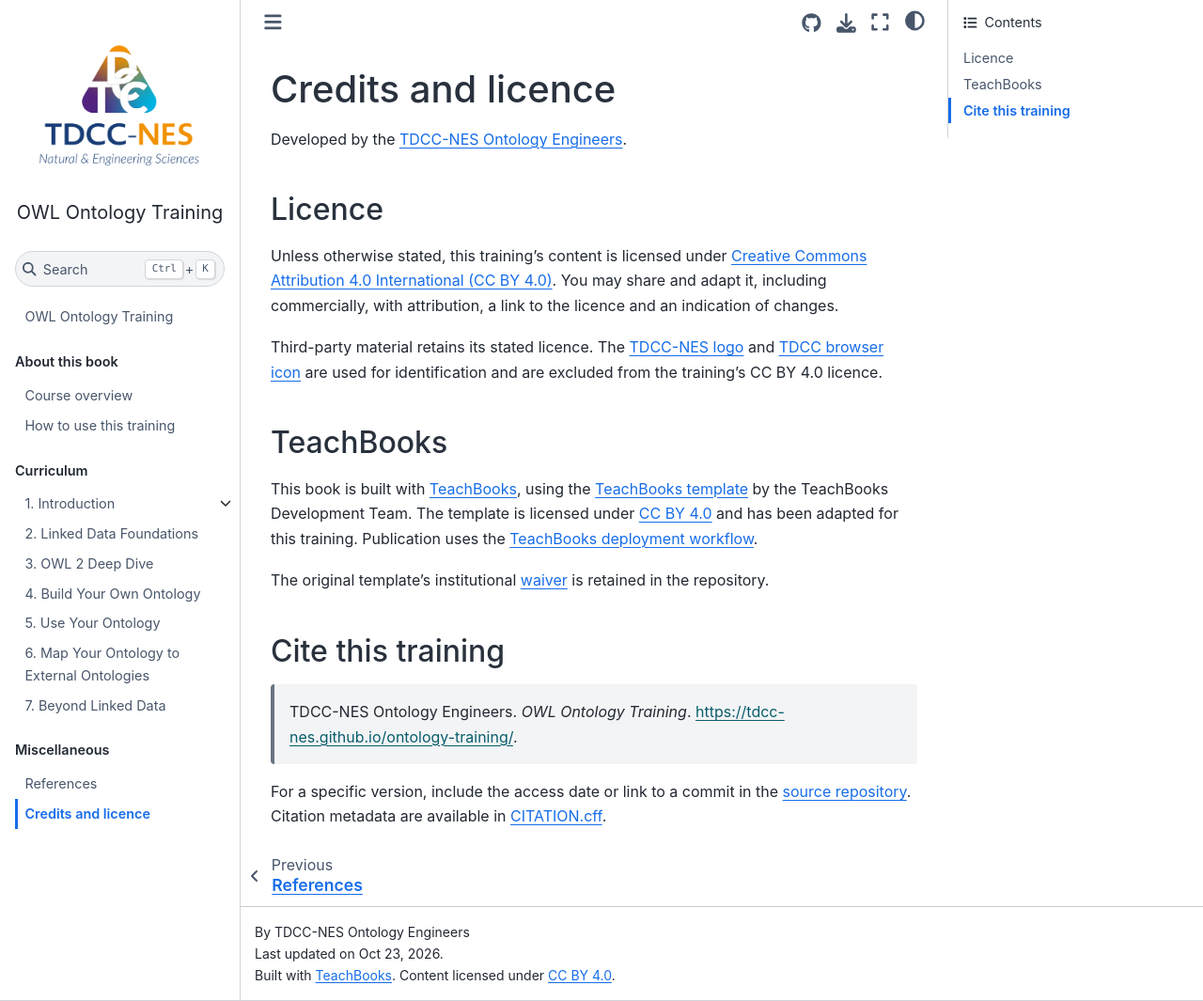
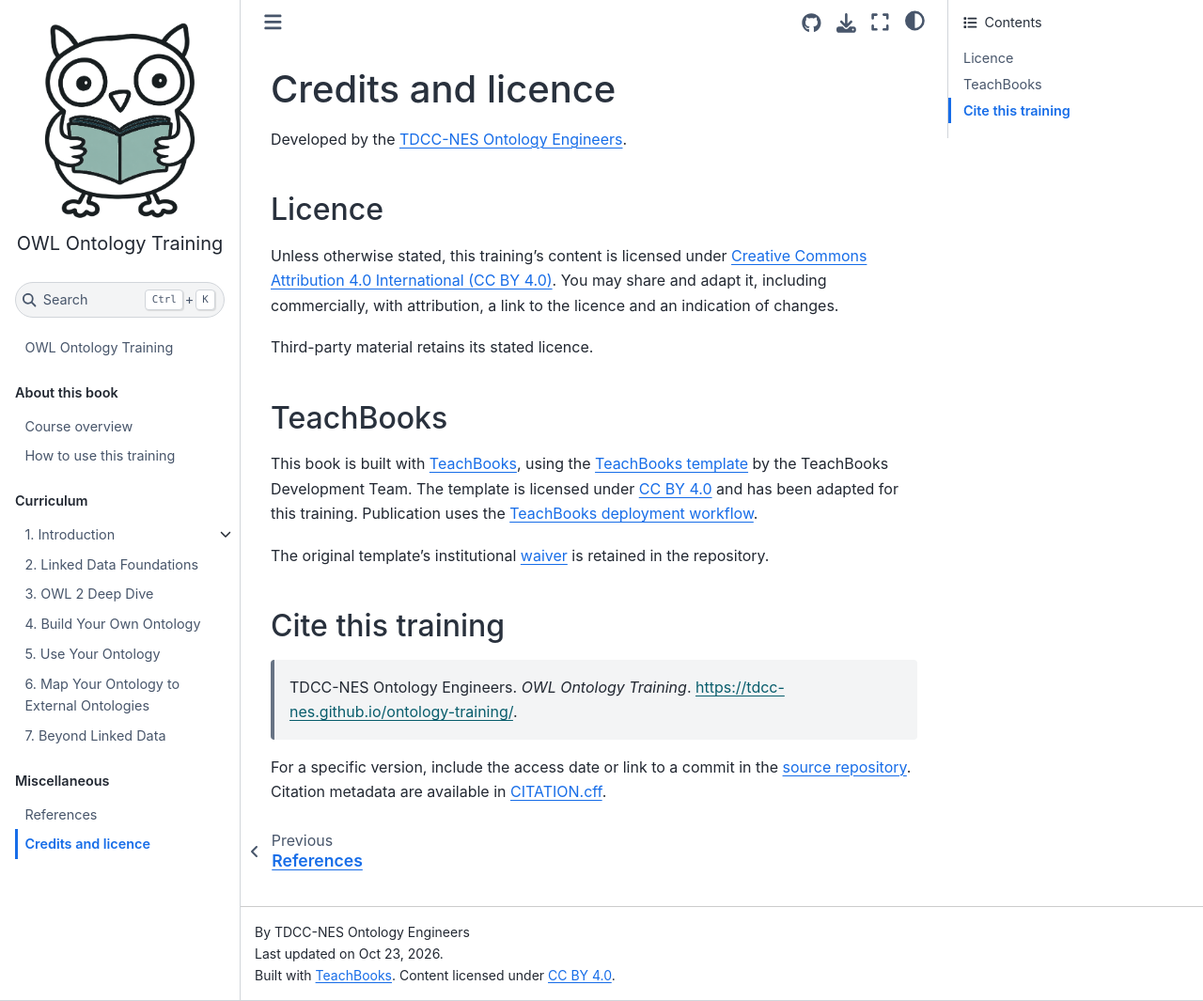
Before and after one commit to TDCC-NES/ontology-training, a Jupyter Book: the page built from book/credits.md, in a window 1280 px wide and 1065 px high. Shown: the whole window at 94% size. Built offline with Jupyter Book 1.0.4 settings and Sphinx 7.4.7 and the Sphinx Book theme 1.1.4, drawn with Linux system fonts in a browser that asks for light colours; comment, search, counter and statistics services are not loaded.

Commit message:
Update logos

```diff
--- a/book/_config.yml
+++ b/book/_config.yml
@@ -36,7 +36,7 @@ sphinx:                                              # Options passed on to the
     thebe_config:
       use_thebe_lite: true                           # Required for live code, part of TeachBooks-Sphinx-Thebe (https://teachbooks.io/manual/features/live_code.html)
       exclude_patterns: ["**/_*.yml", "**/*.md", "**/*.ipynb"] #exclude files which should not be accessible for live code, configuration part of TeachBooks-Sphinx-Thebe (https://teachbooks.io/manual/features/live_code.html)
-    html_favicon: figures/tdcc-favicon.png
+    html_favicon: figures/favicon-light.ico
     html_baseurl:  "https://tdcc-nes.github.io/ontology-training"    # Replace this with your own URL, configuration part of Sphinx (https://www.sphinx-doc.org/en/master/index.html)
     html_theme_options:
       extra_footer: >-
@@ -45,9 +45,9 @@ sphinx:                                              # Options passed on to the
       home_page_in_toc: true                         # Replace with false it you don't want the landing page to be shown in the table of contents.
       logo:
         text: OWL Ontology Training
-        alt_text: TDCC-NES — Natural & Engineering Sciences
-        image_light: figures/tdcc-nes-logo.png
-        image_dark: figures/tdcc-nes-logo.png
+        alt_text: Wollie, an owl reading a book
+        image_light: figures/wollie-light-transparent.png
+        image_dark: figures/wollie-dark-transparent.png
       repository_url: "https://github.com/TDCC-NES/ontology-training" # Add your own repo URL here, configuration part of Jupyterbook v1 (https://jupyterbook.org/en/stable/customize/config.html)
       path_to_docs:          "book"                  # Required for edit_page_button, should be book if you're using TeachBooks package (https://github.com/TeachBooks/TeachBooks) or the TeachBooks deploy book workflow (https://teachbooks.io/manual/external/deploy-book-workflow/README.html), configuration part of Jupyterbook v1 (https://jupyterbook.org/en/stable/customize/config.html)
       repository_branch:     "main"                  # Replace when you change the name of your published branch (required for edit_page_button), configuration part of Jupyterbook v1 (https://jupyterbook.org/en/stable/customize/config.html)
--- a/book/_static/branding.css
+++ b/book/_static/branding.css
@@ -1,8 +1,5 @@
-/* Preserve the official logo's colours and legibility in both themes. */
+/* Preserve Wollie's colours and transparency in both themes. */
 .navbar-brand img.logo__image {
-    background-color: #ffffff;
-    padding: 0.5rem;
-    border-radius: 0.25rem;
     filter: none !important;
     mix-blend-mode: normal !important;
 }
--- a/book/credits.md
+++ b/book/credits.md
@@ -7,7 +7,7 @@ Developed by the [TDCC-NES Ontology Engineers](https://tdcc.nl/nes/ontology-engi
 
 Unless otherwise stated, this training's content is licensed under [Creative Commons Attribution 4.0 International (CC BY 4.0)](https://creativecommons.org/licenses/by/4.0/). You may share and adapt it, including commercially, with attribution, a link to the licence and an indication of changes.
 
-Third-party material retains its stated licence. The [TDCC-NES logo](https://tdcc.nl/wp-content/uploads/2023/02/TDCC-NES-Logo_RGB-1024x863.png) and [TDCC browser icon](https://tdcc.nl/wp-content/uploads/2023/06/cropped-TDCC-Symbol_RGB_favicon-150x150.png) are used for identification and are excluded from the training's CC BY 4.0 licence.
+Third-party material retains its stated licence.
 
 ## TeachBooks
 
```
Also changed, not shown: book/figures/favicon-light.ico (added), book/figures/tdcc-favicon.png (deleted), book/figures/tdcc-nes-logo.png (deleted), book/figures/wollie-dark-transparent.png (added), book/figures/wollie-light-transparent.png (added).
